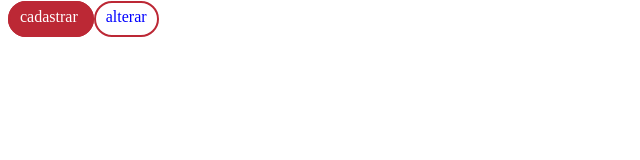
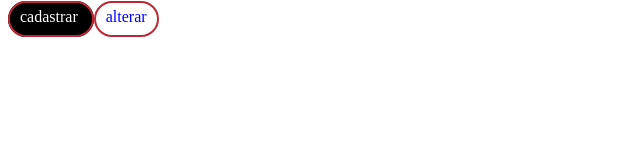
Before and after one commit to Develiin/Modulo-Basico-Curso, a plain HTML site: page Link/estiloLink.html in a window 1280 px wide. In both pictures the pointer is over the link "cadastrar". Shown: the whole page, without its empty margins (0-640 px from the left). Drawn offline with Linux system fonts and the light colour scheme.

Commit message:
alteração de cores para os links

```diff
--- a/Link/estiloLink.css
+++ b/Link/estiloLink.css
@@ -18,7 +18,7 @@ border-radius:18px;
 }
 
 .links:hover{
-    background:#bc2835;
+    background:black;
     color:white;
 
     /*
@@ -32,7 +32,7 @@ border-radius:18px;
         active é um atributo para uma class, sendo assim ele identifica quando é clicado
         em cima do elemento e altera as propriedades descritas para a class:active
     */
-    background:blue;
+    background:violet;
     color:#fff;
     font-size:20px;
 }
```
